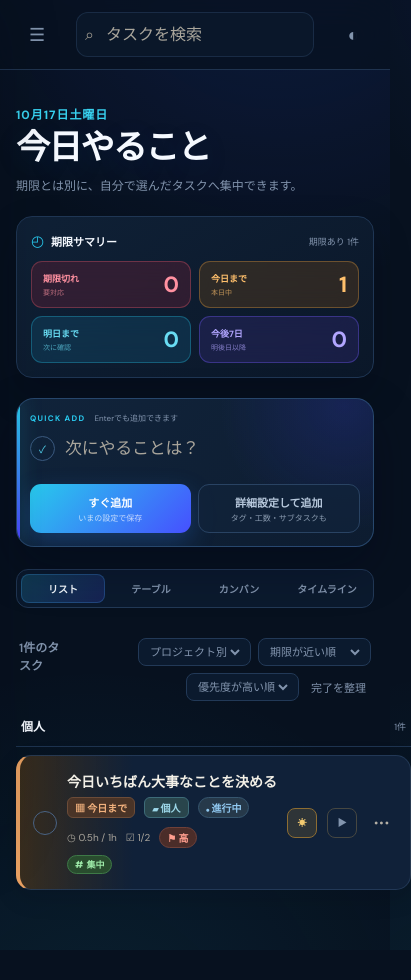
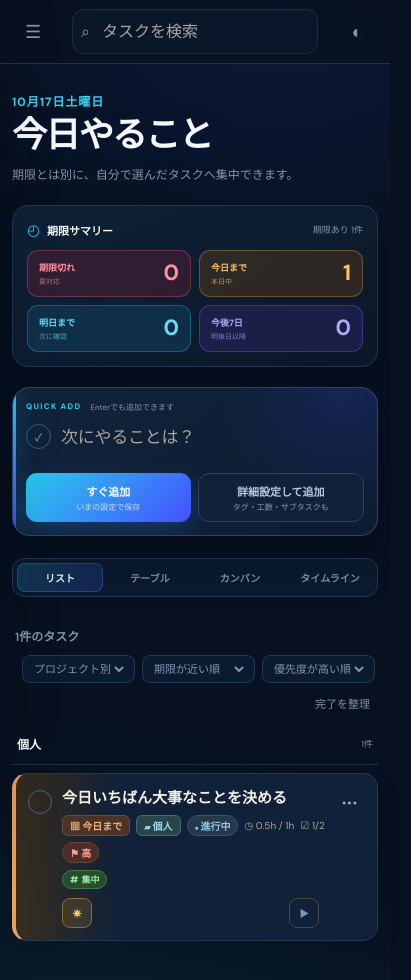
Before and after one commit to cohkey/listo, a plain HTML site: page docs/index.html in a window 390 px wide. Shown: the whole page, 411 px wide, since content can reach past the window. Before the commit the page ends 950 px from the top, so only its background shows below. Drawn offline with Linux system fonts and the light colour scheme.

Commit message:
Improve iPhone responsive layout

```diff
--- a/desktop/package.json
+++ b/desktop/package.json
@@ -1,7 +1,7 @@
 {
   "name": "listo-desktop-mobile",
   "private": true,
-  "version": "0.2.2",
+  "version": "0.2.3",
   "type": "module",
   "scripts": {
     "tauri": "tauri",
--- a/desktop/src-tauri/Cargo.toml
+++ b/desktop/src-tauri/Cargo.toml
@@ -1,6 +1,6 @@
 [package]
 name = "tempo_app"
-version = "0.2.2"
+version = "0.2.3"
 description = "Listo TODO for macOS and iPhone"
 authors = ["cohkey"]
 edition = "2021"
--- a/desktop/src-tauri/tauri.conf.json
+++ b/desktop/src-tauri/tauri.conf.json
@@ -1,7 +1,7 @@
 {
   "$schema": "https://schema.tauri.app/config/2",
   "productName": "Listo",
-  "version": "0.2.2",
+  "version": "0.2.3",
   "identifier": "com.cohkey.tempo",
   "build": {
     "frontendDist": "../../docs"
--- a/docs/index.html
+++ b/docs/index.html
@@ -2,7 +2,7 @@
 <html lang="ja">
   <head>
     <meta charset="UTF-8" />
-    <meta name="viewport" content="width=device-width, initial-scale=1.0" />
+    <meta name="viewport" content="width=device-width, initial-scale=1.0, viewport-fit=cover" />
     <meta name="theme-color" content="#08111f" />
     <meta name="apple-mobile-web-app-capable" content="yes" />
     <meta name="apple-mobile-web-app-status-bar-style" content="black-translucent" />
@@ -110,7 +110,7 @@
           <p><strong>小さく始めよう</strong><br />まず1つ終わらせると、勢いがつきます。</p>
         </div>
         <button class="app-version-button" id="open-changelog" type="button" aria-haspopup="dialog">
-          <span>Listo</span><strong>v0.2.2</strong><small>更新履歴</small>
+          <span>Listo</span><strong>v0.2.3</strong><small>更新履歴</small>
         </button>
       </aside>
 
@@ -452,7 +452,8 @@
           <button class="dialog-close" type="button" data-close-dialog="changelog-dialog" aria-label="閉じる">×</button>
         </header>
         <div class="changelog-list">
-          <section class="changelog-entry is-latest"><header><strong>v0.2.2</strong><time>2026年10月</time></header><h3>iPhoneのログインと同期を自動維持</h3><ul><li>保存済みログインを起動時に自動復元</li><li>バックグラウンドから戻った時にも即時同期</li></ul></section>
+          <section class="changelog-entry is-latest"><header><strong>v0.2.3</strong><time>2026年10月</time></header><h3>iPhone表示を最適化</h3><ul><li>タスク名と属性が画面内で自然に折り返すカード配置へ変更</li><li>Dynamic Islandとホーム画面版の安全領域に対応</li></ul></section>
+          <section class="changelog-entry"><header><strong>v0.2.2</strong><time>2026年10月</time></header><h3>iPhoneのログインと同期を自動維持</h3><ul><li>保存済みログインを起動時に自動復元</li><li>バックグラウンドから戻った時にも即時同期</li></ul></section>
           <section class="changelog-entry"><header><strong>v0.2.1</strong></header><h3>プロジェクト名をあとから変更</h3><ul><li>サイドバーの鉛筆ボタンから名称を編集可能に</li><li>タスク、お気に入り、保存フィルターへ一括反映</li></ul></section>
           <section class="changelog-entry"><header><strong>v0.2.0</strong></header><h3>今日やることを、自分で選べるように</h3><ul><li>期限と切り離した「今日やる」リストを追加</li><li>Todoistバックアップからの移行に対応</li><li>プロジェクト削除と確認画面を改善</li></ul></section>
           <section class="changelog-entry"><header><strong>v0.1.5</strong></header><h3>Mac・iPhone同期</h3><ul><li>Supabase同期、ログイン維持、iPhone共有を追加</li><li>ダークテーマとアプリアイコンを刷新</li></ul></section>
--- a/docs/script.js
+++ b/docs/script.js
@@ -9,7 +9,7 @@ const FILTERS_KEY = "tempo-filters-v1";
 const GROUP_KEY = "tempo-group-by";
 const FAVORITES_KEY = "tempo-favorite-projects-v1";
 const TAGS_KEY = "tempo-tags-v1";
-const APP_VERSION = "0.2.2";
+const APP_VERSION = "0.2.3";
 const {
   makeId, normalizeTask, createNextRecurringTask, getLiveActualHours, startTaskTimer, stopTaskTimer, getDeadlineStatus, calculateDashboardStats, normalizeSavedFilter, matchesSavedFilter,
   sortTasks, groupTasks, resolveProject, normalizeProjectName, normalizeTagName, addProject, renameProject, removeProject, collectTags, renameTag, removeTag, applyTaskDetails, applyTableEdit, closeDialog,
--- a/docs/service-worker.js
+++ b/docs/service-worker.js
@@ -1,4 +1,4 @@
-const CACHE_NAME = "listo-shell-v8";
+const CACHE_NAME = "listo-shell-v9";
 const APP_SHELL = [
   "./",
   "./index.html",
--- a/docs/styles.css
+++ b/docs/styles.css
@@ -22,6 +22,7 @@ body {
   margin: 0;
   min-width: 320px;
   min-height: 100vh;
+  min-height: 100dvh;
   overflow-x: hidden;
   background: var(--bg);
   color: var(--text);
@@ -208,6 +209,7 @@ h1 { margin: 0; font-size: clamp(34px, 4vw, 48px); line-height: 1.1; letter-spac
 .sort-plus { color: #aaa69d; font-size: 10px; }
 
 .task-list { display: grid; gap: 9px; }
+.task-list, .task-group, .task-group-stack { min-width: 0; max-width: 100%; }
 .quick-add[hidden], .task-list[hidden], .table-view[hidden], .kanban-board[hidden], .timeline-view[hidden], .upcoming-calendar[hidden], .report-view[hidden], .view-switcher[hidden], .list-toolbar[hidden], .sort-control[hidden], .progress-ring[hidden], .timer-panel[hidden] { display: none !important; }
 .task-group { display: grid; gap: 8px; }
 .task-group + .task-group { margin-top: 22px; }
@@ -215,7 +217,7 @@ h1 { margin: 0; font-size: clamp(34px, 4vw, 48px); line-height: 1.1; letter-spac
 .task-group-heading h2 { margin: 0; font-size: 12px; font-weight: 750; }
 .task-group-heading span { color: var(--muted); font-size: 9px; }
 .task-group-stack { display: grid; gap: 8px; }
-.task-card { display: flex; align-items: center; gap: 14px; min-height: 76px; padding: 15px 16px; border: 1px solid transparent; border-radius: 15px; background: rgba(255,253,248,.74); transition: transform .2s, background .2s, border-color .2s, box-shadow .2s; animation: taskIn .3s ease both; }
+.task-card { width: 100%; min-width: 0; max-width: 100%; display: flex; align-items: center; gap: 14px; min-height: 76px; padding: 15px 16px; border: 1px solid transparent; border-radius: 15px; background: rgba(255,253,248,.74); transition: transform .2s, background .2s, border-color .2s, box-shadow .2s; animation: taskIn .3s ease both; }
 .task-card:hover { transform: translateY(-1px); background: var(--surface-strong); border-color: var(--line); box-shadow: 0 10px 26px rgba(55,48,33,.06); }
 .task-card[data-due-tone="overdue"] { border-left: 4px solid #d85643; background: linear-gradient(90deg, rgba(254,233,229,.75), rgba(255,253,248,.74) 24%); }
 .task-card[data-due-tone="today"] { border-left: 4px solid #e78a44; background: linear-gradient(90deg, rgba(255,240,226,.72), rgba(255,253,248,.74) 24%); }
@@ -225,9 +227,10 @@ h1 { margin: 0; font-size: clamp(34px, 4vw, 48px); line-height: 1.1; letter-spac
 .task-check { flex: 0 0 auto; width: 24px; height: 24px; display: grid; place-items: center; padding: 0; border: 1.5px solid #c8c2b7; border-radius: 50%; background: transparent; color: transparent; transition: .2s; }
 .task-check:hover { border-color: var(--accent); color: var(--accent); background: var(--accent-soft); }
 .task-check span { font-size: 12px; font-weight: 700; }
-.task-body { min-width: 0; flex: 1; }
+.task-body { min-width: 0; max-width: 100%; flex: 1; }
 .task-title { margin: 0; overflow: hidden; color: var(--text); font-size: 14px; font-weight: 600; text-overflow: ellipsis; white-space: nowrap; }
-.task-meta { display: flex; flex-wrap: wrap; align-items: center; gap: 9px; margin-top: 6px; color: #969187; font-size: 10px; }
+.task-meta { min-width: 0; max-width: 100%; display: flex; flex-wrap: wrap; align-items: center; gap: 9px; margin-top: 6px; color: #969187; font-size: 10px; }
+.task-meta > *, .tag-row > * { min-width: 0; max-width: 100%; overflow-wrap: anywhere; }
 .task-date.is-overdue { color: var(--accent); font-weight: 700; }
 .task-project-label, .status-label, .priority-label { padding: 2px 7px; border: 1px solid transparent; border-radius: 99px; font-weight: 700; }
 .task-project-label { border-radius: 6px; }
@@ -393,6 +396,39 @@ body.is-dark .subtask-row { border-color: #3c3d38; }
   .deadline-summary-grid { grid-template-columns: repeat(2, 1fr); }
   .report-view { grid-template-columns: 1fr; }
   .report-card--wide { grid-column: auto; }
+}
+
+@media (max-width: 620px) {
+  .main-content, .content-wrap, .page-heading, .deadline-summary, .quick-add, .view-switcher, .list-toolbar, .task-list, .table-view, .table-scroll, .kanban-board, .timeline-view, .upcoming-calendar, .report-view { min-width: 0; max-width: 100%; }
+  .topbar { min-height: 64px; height: calc(64px + env(safe-area-inset-top)); }
+  .content-wrap, body.is-wide-layout .content-wrap { margin-inline: 12px; padding-top: 28px; }
+  .page-heading { gap: 12px; }
+  h1 { max-width: 100%; font-size: clamp(28px, 9vw, 38px); overflow-wrap: anywhere; }
+  .quick-input-row, .quick-add-main { min-width: 0; }
+  .quick-input-row input { min-width: 0; }
+  .list-toolbar { flex-wrap: wrap; }
+  .toolbar-actions { width: 100%; overflow-x: auto; padding-bottom: 3px; justify-content: flex-start; scrollbar-width: none; }
+  .toolbar-actions::-webkit-scrollbar { display: none; }
+
+  .task-card {
+    display: grid;
+    grid-template-columns: 26px minmax(0, 1fr) auto auto auto;
+    grid-template-rows: auto auto;
+    align-items: start;
+    gap: 9px 8px;
+    padding: 14px 12px 12px;
+  }
+  .task-check { grid-column: 1; grid-row: 1; margin-top: 2px; }
+  .task-body { grid-column: 2 / -1; grid-row: 1; width: 100%; padding-right: 34px; }
+  .task-title { white-space: normal; text-overflow: clip; overflow-wrap: anywhere; line-height: 1.45; font-size: 15px; }
+  .task-meta { gap: 6px; }
+  .task-project-label, .status-label, .priority-label, .task-date[data-tone] { white-space: normal; }
+  .today-task-button { grid-column: 2; grid-row: 2; justify-self: start; }
+  .task-timer-button { grid-column: 3; grid-row: 2; }
+  .priority-button { grid-column: 4; grid-row: 2; }
+  .more-button { grid-column: 5; grid-row: 1; align-self: start; justify-self: end; z-index: 1; }
+  .table-scroll, .kanban-board, .timeline-view, .upcoming-calendar { overscroll-behavior-x: contain; -webkit-overflow-scrolling: touch; }
+  .dialog-shell, .import-dialog-shell { max-width: 100%; }
 }
 
 @media (max-width: 440px) {
@@ -846,8 +882,8 @@ body.is-dark .csv-preview-table th { background: #30312d; }
 
 @supports (padding: max(0px)) {
   @media (max-width: 760px) {
-    .topbar { padding-top: env(safe-area-inset-top); padding-right: max(18px, env(safe-area-inset-right)); padding-left: max(18px, env(safe-area-inset-left)); }
-    .content-wrap, body.is-wide-layout .content-wrap { width: auto; margin-right: max(16px, env(safe-area-inset-right)); margin-left: max(16px, env(safe-area-inset-left)); padding-bottom: calc(60px + env(safe-area-inset-bottom)); }
+    .topbar { padding-top: env(safe-area-inset-top); padding-right: max(14px, env(safe-area-inset-right)); padding-left: max(14px, env(safe-area-inset-left)); }
+    .content-wrap, body.is-wide-layout .content-wrap { width: auto; margin-right: max(12px, env(safe-area-inset-right)); margin-left: max(12px, env(safe-area-inset-left)); padding-bottom: calc(60px + env(safe-area-inset-bottom)); }
     .sidebar { padding-top: max(24px, env(safe-area-inset-top)); padding-bottom: max(24px, env(safe-area-inset-bottom)); }
   }
 }
```
Also changed, not shown: docs/TESTING.md (+13 -0 lines), docs/ui-contract.test.js (+12 -2 lines), docs/CHANGELOG.md, 2 other files.
